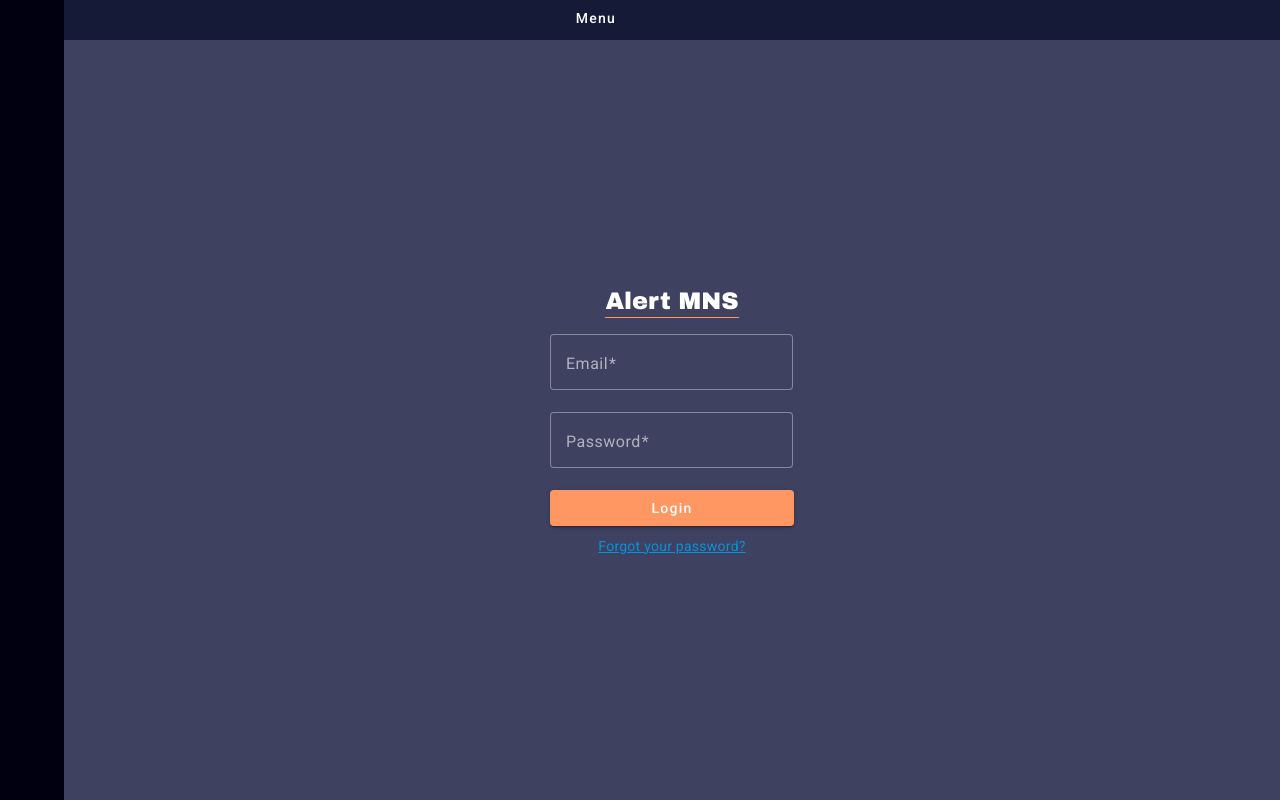
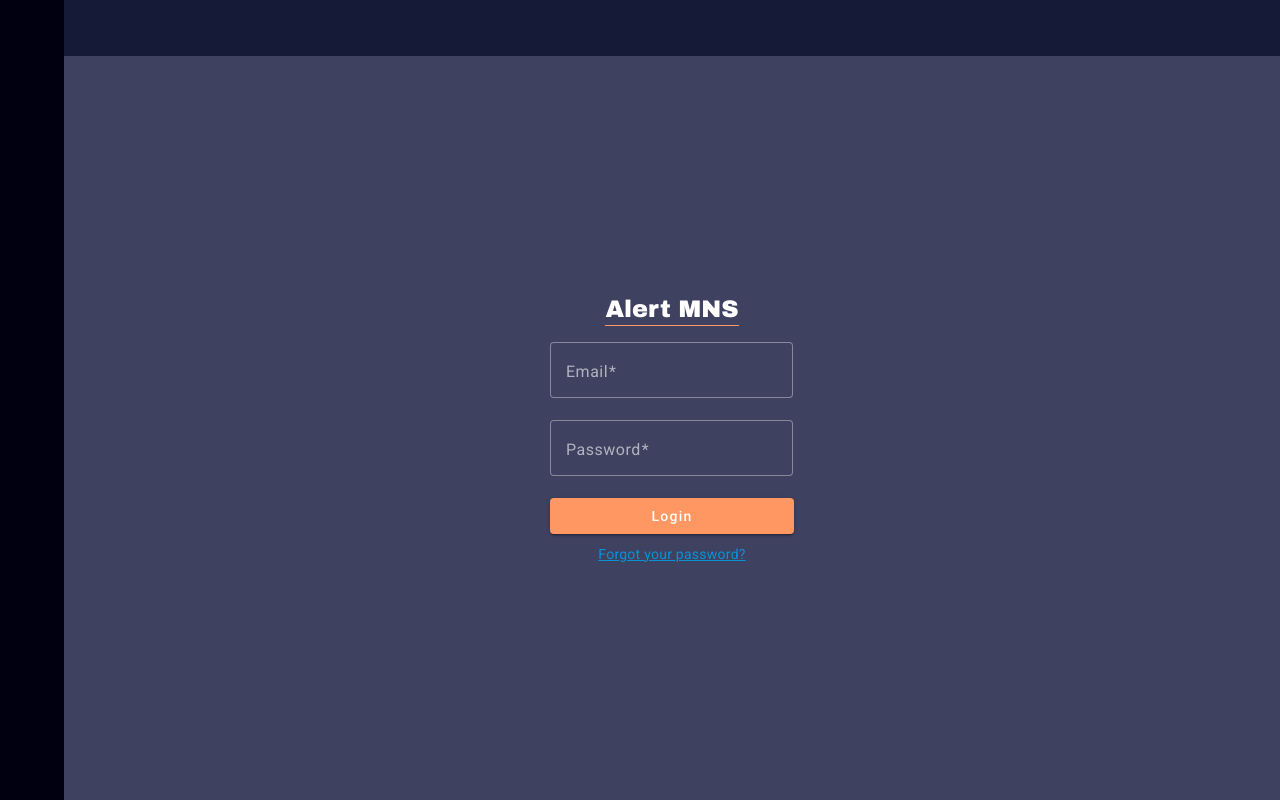
Before and after one commit to NathanW57/discordAngular1, an Angular app: page /login in a window 1280 px wide. Built offline with nearby package versions, Linux system fonts and the light colour scheme.

Commit message:
Menu component/ top bar / group component

```diff
--- a/src/app/app.component.scss
+++ b/src/app/app.component.scss
@@ -18,7 +18,7 @@
 
 .topBar {
   display: flex;
-  height: 5%;
+  height: 7%;
   background-color: #151B36;
 }
 
--- a/src/app/pages/group/group.component.ts
+++ b/src/app/pages/group/group.component.ts
@@ -19,9 +19,9 @@ export class GroupComponent {
   }
 
   ngOnInit(): void {
+    this.serviceGroup.getAllGroups();
     this.serviceGroup._group.subscribe((listeGroup) => {
       this.dataSource.data = listeGroup;
     });
-    this.serviceGroup.getAllGroups();
   }
 }
--- a/src/app/pages/menu/menu.component.html
+++ b/src/app/pages/menu/menu.component.html
@@ -1,5 +1,7 @@
-<button mat-button [matMenuTriggerFor]="menu">Menu</button>
+<button mat-icon-button *ngIf="isLoggedIn()" [matMenuTriggerFor]="menu" class="icon-button">
+  <mat-icon class="icon">person</mat-icon>
+</button>
 <mat-menu #menu="matMenu">
-  <span>Nathan W</span>
+  <span>{{ getUserFullName() }}</span>
   <app-log-out></app-log-out>
 </mat-menu>
--- a/src/app/pages/menu/menu.component.scss
+++ b/src/app/pages/menu/menu.component.scss
@@ -2,3 +2,18 @@ span{
   display: flex;
   justify-content: center;
 }
+.icon-button {
+  background-color: #FF9763;
+  border-radius: 50%;
+  width: 60px;
+  height: 60px;
+  display: flex;
+  align-items: center;
+  justify-content: center;
+  overflow: hidden;
+}
+
+.icon {
+  color: #818296;
+  font-size: 24px;
+}
--- a/src/app/pages/menu/menu.component.ts
+++ b/src/app/pages/menu/menu.component.ts
@@ -1,4 +1,4 @@
-import { Component } from '@angular/core';
+import {Component, OnInit} from '@angular/core';
 import {User} from "../../model/User";
 import {LoginService} from "../../service/login.service";
 import {BehaviorSubject} from "rxjs";
@@ -8,10 +8,27 @@ import {BehaviorSubject} from "rxjs";
   templateUrl: './menu.component.html',
   styleUrls: ['./menu.component.scss']
 })
-export class MenuComponent {
+export class MenuComponent implements OnInit{
 
 
-  constructor() {
+
+  user: User | null | undefined;
+
+  constructor(private loginService: LoginService) {}
+
+  ngOnInit(): void {
+    this.loginService._userConnected.subscribe((user) => {
+      this.user = user;
+    });
+  }
+
+  isLoggedIn(): boolean {
+    return this.loginService.isUserLoggedIn();
+  }
+
+  getUserFullName(): string {
+    const user = this.loginService.getUser();
+    return user ? `${user.firstname} ${user.lastname}` : '';
   }
 
 }
--- a/src/app/panel/top-bar/top-bar.component.scss
+++ b/src/app/panel/top-bar/top-bar.component.scss
@@ -1,12 +1,26 @@
-.topBar{
+.topBar {
   display: flex;
+  justify-content: flex-end;
+  align-items: center;
   width: 100%;
   height: 5%;
   background-color: #151B36;
+}
 
+.logOut {
+  position: absolute;
+  top: 0;
+  right: 0;
+  margin: 0 20px;
+}
 
-  .logOut{
-    position: relative;
-    left: 500px;
+@media (max-width: 768px) {
+  .topBar {
+    justify-content: center;
+  }
+
+  .logOut {
+    position: static;
+    margin-left: 20px;
   }
 }
--- a/src/app/panel/top-bar/top-bar.component.ts
+++ b/src/app/panel/top-bar/top-bar.component.ts
@@ -1,4 +1,6 @@
-import { Component } from '@angular/core';
+import {Component, OnInit} from '@angular/core';
+import {LoginService} from "../../service/login.service";
+import {User} from "../../model/User";
 
 @Component({
   selector: 'app-top-bar',
@@ -6,5 +8,4 @@ import { Component } from '@angular/core';
   styleUrls: ['./top-bar.component.scss']
 })
 export class TopBarComponent {
-
 }
--- a/src/app/service/group.service.ts
+++ b/src/app/service/group.service.ts
@@ -1,5 +1,5 @@
 import { Injectable } from '@angular/core';
-import {HttpClient} from "@angular/common/http";
+import {HttpClient, HttpHeaders} from "@angular/common/http";
 import {Group} from "../model/Group";
 import {environnement} from "../environnements/Environnement";
 import {BehaviorSubject} from "rxjs";
@@ -14,8 +14,16 @@ export class GroupService {
 
 
   public getAllGroups() {
-    return this.http.get<Group[]>(environnement.serveurUrl + 'groups').subscribe((groups: Group[]) => {
-      this._group.next(groups);
-    });
+    const jwt = localStorage.getItem('jwt');
+    const headers = new HttpHeaders().set('Authorization', `Bearer ${jwt}`);
+
+    return this.http.get<Group[]>(environnement.serveurUrl + 'groups', { headers }).subscribe(
+      (groups: Group[]) => {
+        this._group.next(groups);
+      },
+      (error) => {
+        console.log('Error:', error);
+      }
+    );
   }
 }
--- a/src/app/service/login.service.ts
+++ b/src/app/service/login.service.ts
@@ -19,25 +19,28 @@ export class LoginService {
   updateUserConnected() {
     const jwt = localStorage.getItem('jwt');
 
-    if(jwt != null ){
-      const data : string = jwt.split('.')[1];
+    if (jwt != null) {
+      const data: string = jwt.split('.')[1];
       const json = window.atob(data);
       const userData = JSON.parse(json);
 
+      const roleNames = userData.role.map((role: any) => role.name).join(',');
 
+      const user: User = {
+        email: userData.sub,
+        lastname: userData.lastname,
+        firstname: userData.firstname,
+        role: roleNames.split(',')
+      };
+      console.log(user)
 
-      const user : User = {
-        email : userData.sub,
-        lastname : userData.lastname,
-        firstname : userData.firstname,
-        role : userData.role
-      }
       this._userConnected.next(user);
-    }
-    else{
+    } else {
       this._userConnected.next(null);
     }
   }
+
+
 
   connexion(user : User) : Observable<string> {
 
@@ -56,4 +59,13 @@ export class LoginService {
 
     this.router.navigateByUrl("/login");
   }
+
+  isUserLoggedIn(): boolean {
+    return this._userConnected.value !== null;
+  }
+
+  getUser(): User | null {
+    return this._userConnected.value;
+  }
+
 }
```
